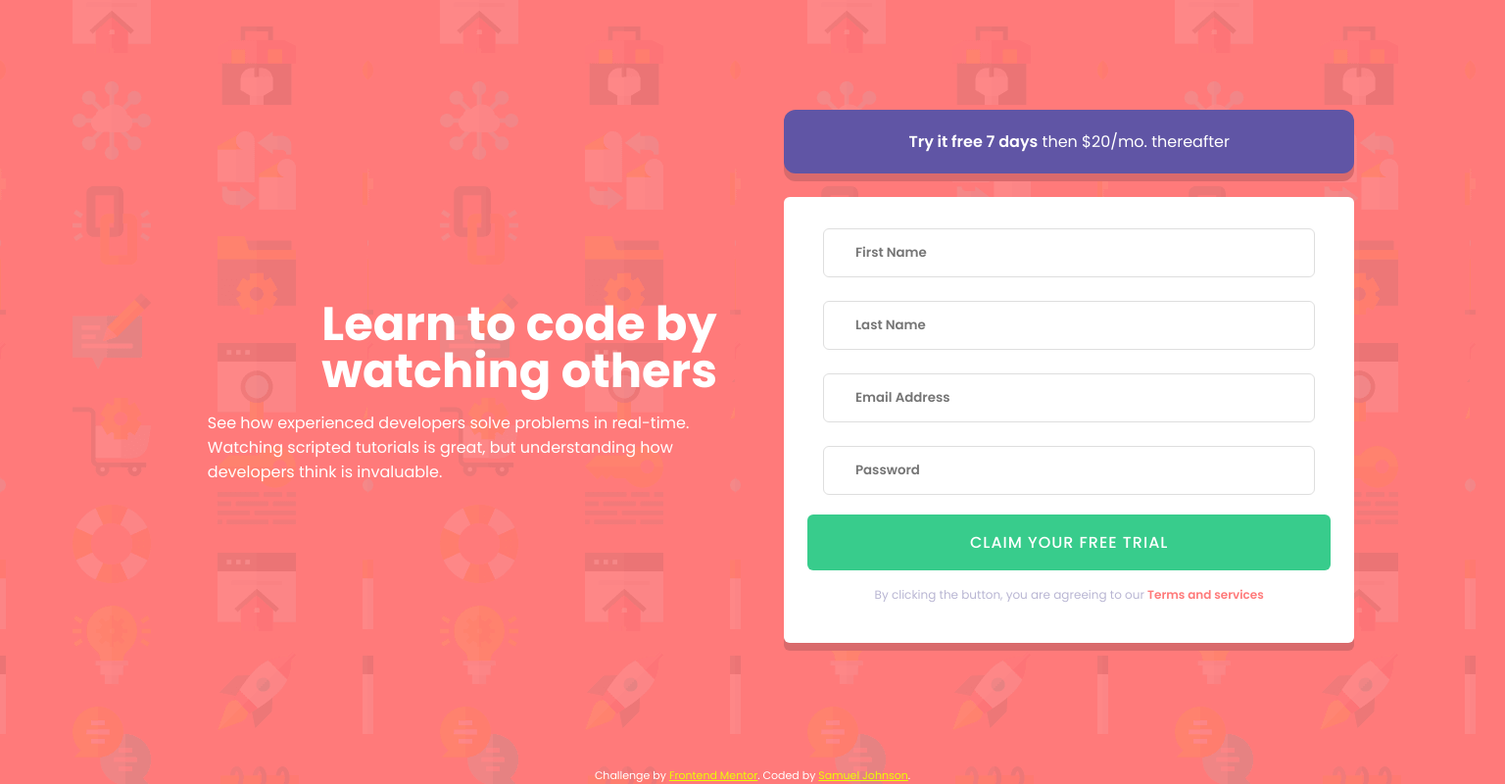
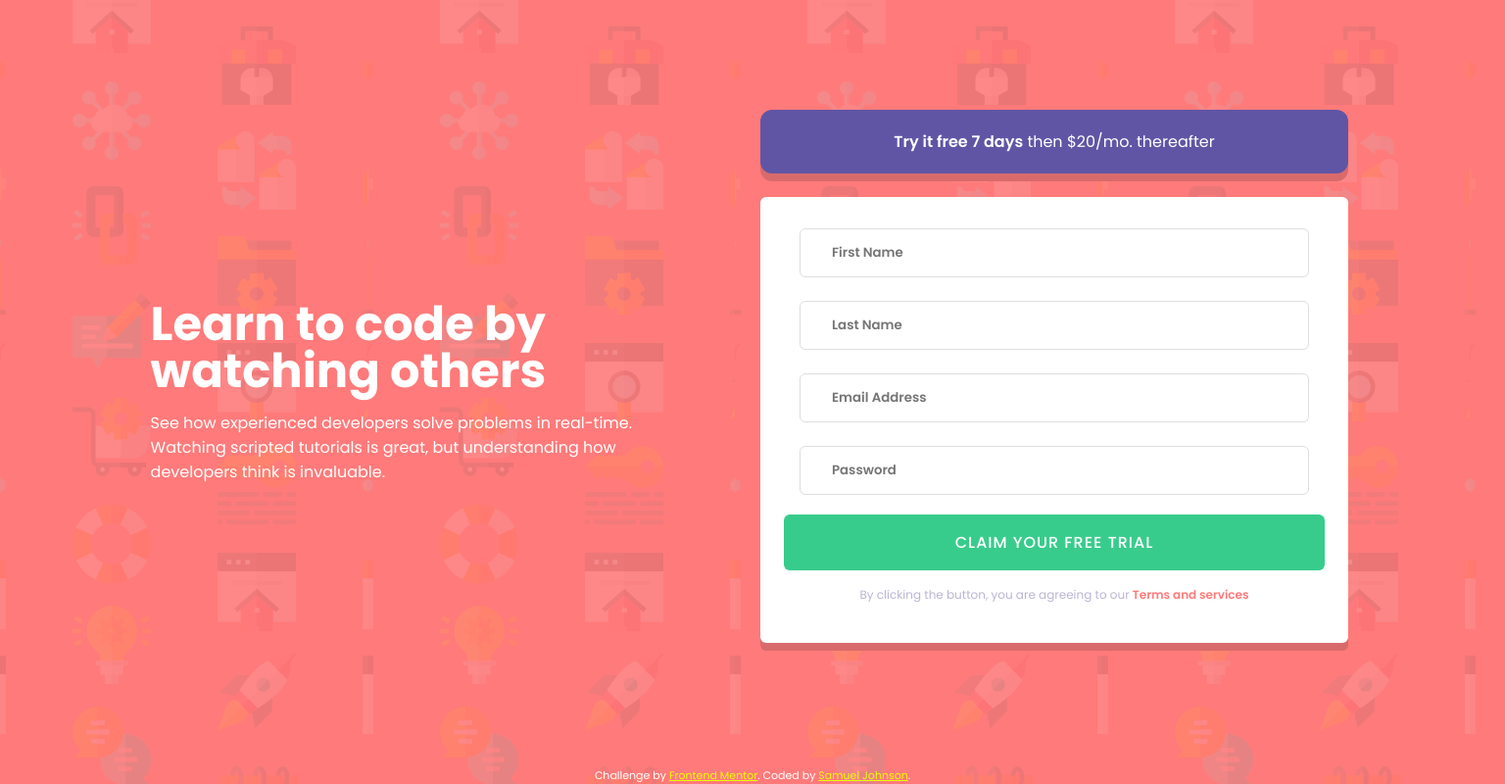
Before and after one commit to JohnsonSamuel324/Intro-Component-W-Signup-Form, a plain HTML site: page index.html in a window 1536 px wide. Shown: the whole page at 98% size. Drawn offline with Linux system fonts and the light colour scheme.

Commit message:
Fixing spacing of grid items

```diff
--- a/styles.css
+++ b/styles.css
@@ -162,7 +162,6 @@ main {
         display: flex;
         flex-direction: column;
         justify-content: center;
-        align-items: end;
     }
     #page-title, #page-desc {
         margin: 0;
@@ -198,8 +197,8 @@ main {
     }
 }
 @media (min-width: 1440px) {
-    main {
-        gap: 4rem;
+    .product-desc {
+        width: 100%;
     }
     #page-title {
         font-size: 3rem;
@@ -210,6 +209,9 @@ main {
     }
 }
 @media (min-width: 1700px) {
+    .product-desc {
+        padding-left: 10rem;
+    }
     #page-desc {
         width: 70%;
     }
```
